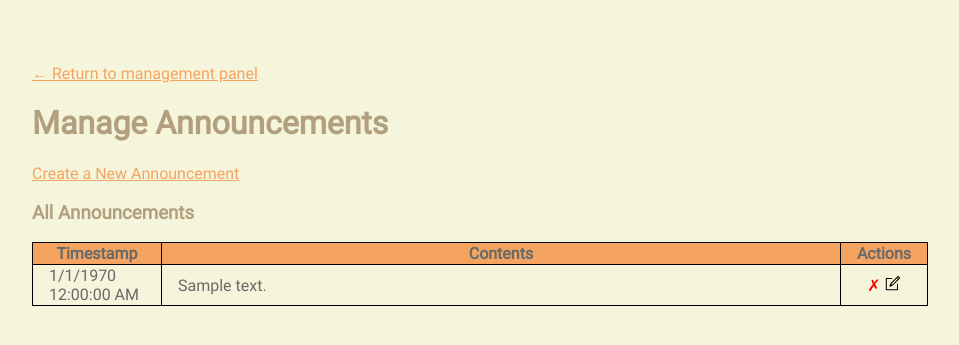
After one commit to shawnduong/badger-poc, a Flask app: page /admin/announcements/manage in a window 1280 px wide. The commit adds this page. Shown: the top 345 px of the page, without its empty margins (160-1119 px from the left). Run offline with Flask 2, Linux system fonts and the light colour scheme; a user stored in the database is signed in; tables that the repository leaves empty hold one stand-in row (values such as "Sample post").

Commit message:
Implemented announcement creation and deletion.

```diff
--- a/src/web/api.py
+++ b/src/web/api.py
@@ -1 +1,2 @@
+from apis.announcement import *
 from apis.user import *
--- /dev/null
+++ b/src/web/apis/announcement.py
@@ -0,0 +1,46 @@
+from app import *
+
+@app.route("/api/announcement/create", methods=["POST"])
+@login_required
+def api_announcement_create():
+
+	# Admin only.
+	if current_user.acctType != 1:
+		return {"Response": "401 Unauthorized"}, 401
+
+	try:
+		timestamp = int(request.form["timestamp"])
+		assert len(request.form["content"]) <= 2048
+		announcement = Announcement(timestamp, request.form["content"])
+		db.session.add(announcement)
+		db.session.commit()
+		return {"Response": "200 OK"}, 200
+	except:
+		return {"Response": "500 Internal Server Error"}, 500
+
+@app.route("/api/announcement/list", methods=["GET"])
+@login_required
+def api_announcement_list():
+
+	try:
+		ann = Announcement.query.all()
+		r = [{"id": a.id, "timestamp": a.timestamp, "contents": a.contents} for a in ann]
+		return {"Response": "200 OK", "Announcements": r}, 200
+	except Exception as e:
+		return {"Response": "500 Internal Server Error"}, 500
+
+@app.route("/api/announcement/delete/<id>", methods=["POST"])
+@login_required
+def api_announcement_delete(id):
+
+	# Admin only.
+	if current_user.acctType != 1:
+		return {"Response": "401 Unauthorized"}, 401
+
+	try:
+		id = int(id)
+		announcement = Announcement.query.filter_by(id=id).delete()
+		db.session.commit()
+		return {"Response": "200 OK"}, 200
+	except:
+		return {"Response": "500 Internal Server Error"}, 500
--- a/src/web/routes.py
+++ b/src/web/routes.py
@@ -41,6 +41,22 @@ def admin_change_password():
 		return redirect(url_for("index"))
 	return render_template("admin/change-password.html")
 
+@app.route("/admin/announcements/manage", methods=["GET"])
+@login_required
+def admin_announcements_manage():
+
+	if current_user.acctType != 1:
+		return redirect(url_for("index"))
+	return render_template("admin/announcements/manage.html")
+
+@app.route("/admin/announcements/create", methods=["GET"])
+@login_required
+def admin_announcements_create():
+
+	if current_user.acctType != 1:
+		return redirect(url_for("index"))
+	return render_template("admin/announcements/create.html")
+
 @app.route("/admin/users", methods=["GET"])
 @login_required
 def admin_users():
--- /dev/null
+++ b/src/web/static/js/manage-announcements.js
@@ -0,0 +1,39 @@
+/* Load announcements. */
+$(document).ready(function()
+{
+	$.getJSON("/api/announcement/list", function (data)
+	{
+		for (let i = data.Announcements.length-1; i >= 0; i--)
+		{
+			let t = new Date(data.Announcements[i].timestamp);
+			$("#announcement-table-data").append(
+				"<tr id='"+data.Announcements[i].id+"'>" +
+					"<td>"+t.toLocaleDateString()+"<br>"+t.toLocaleTimeString()+"</td>"+
+					"<td class='announcement-contents'>"+data.Announcements[i].contents+"</td>"+
+					"<td><center><span class='delete'></span> <span class='edit-icon'></center></td>"+
+				"</tr>"
+			);
+		}
+	});
+});
+
+/* Confirm before deleting an announcement. */
+$(document).on("click", ".delete", function()
+{
+	id = $(this).parent().parent().parent()[0].id;
+	text = $(this).parent().parent().parent().find(".announcement-contents").text().slice(0, 24)+"...";
+	if (!confirm("Are you sure you want to delete \""+text+"\"?"))  return;
+
+	$.ajax({
+		type: "POST",
+		url: "/api/announcement/delete/"+id,
+		success: function()
+		{
+			location.href="/admin/announcements/manage";
+		},
+		error: function()
+		{
+			alert("Unexpected error occurred.");
+		}
+	});
+});
--- a/src/web/templates/admin/admin.html
+++ b/src/web/templates/admin/admin.html
@@ -15,7 +15,7 @@
 		<h1>Management Panel</h1>
 		<ul>
 			<li><a href="/admin/change-password">Change Password</a></li>
-			<li>Manage Announcements</li>
+			<li><a href="/admin/announcements/manage">Manage Announcements</a></li>
 			<li>Manage Events</li>
 			<li>Manage Badgers</li>
 			<li><a href="/admin/users">Manage Users</a></li>
--- /dev/null
+++ b/src/web/templates/admin/announcements/manage.html
@@ -0,0 +1,30 @@
+<!DOCTYPE html>
+<html>
+
+<head>
+	<title>Badger</title>
+	<link rel="stylesheet" type="text/css" href="/static/css/style.css">
+	<link rel="shortcut icon" type="image/png" href="/static/png/favicon.png">
+</head>
+
+<body>
+
+	<script src="/static/js/jquery-3.6.0.min.js" defer></script>
+	<script src="/static/js/manage-announcements.js" defer></script>
+
+	<a href="/admin">&#8592; Return to management panel</a>
+	<h1>Manage Announcements</h1>
+
+	<div id="announcement-table">
+		<a href="/admin/announcements/create">Create a New Announcement</a>
+		<h3>All Announcements</h3>
+		<table id="announcement-table-data" style="width: 100%">
+			<tr class="table-header">
+				<th style="width: 6em">Timestamp</th>
+				<th>Contents</th>
+				<th style="width: 3em">Actions</th>
+			</tr>
+		</table>
+	</div>
+
+</body>
```
Also changed, not shown: src/web/models.py (+15 -0 lines), src/web/static/js/create-announcement.js (added, +27 -0 lines), src/web/templates/admin/announcements/create.html (added, +33 -0 lines).
